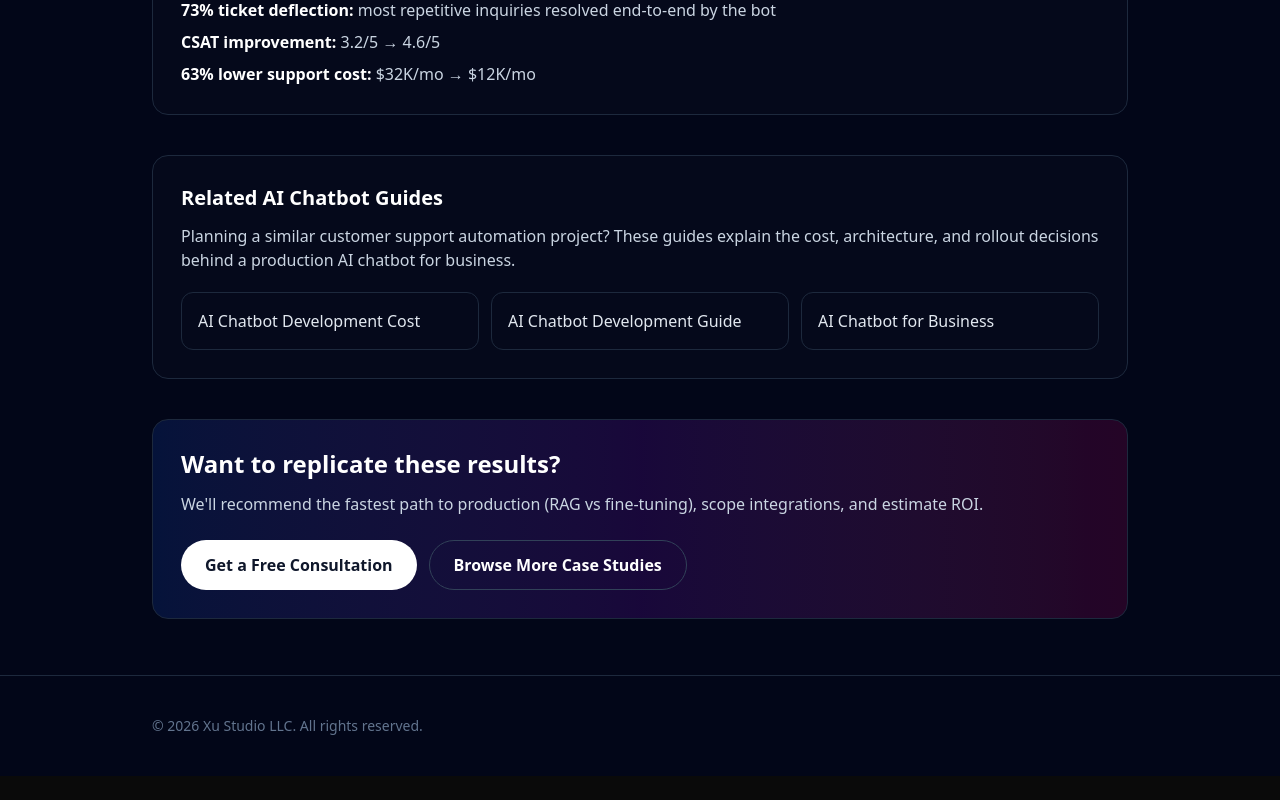
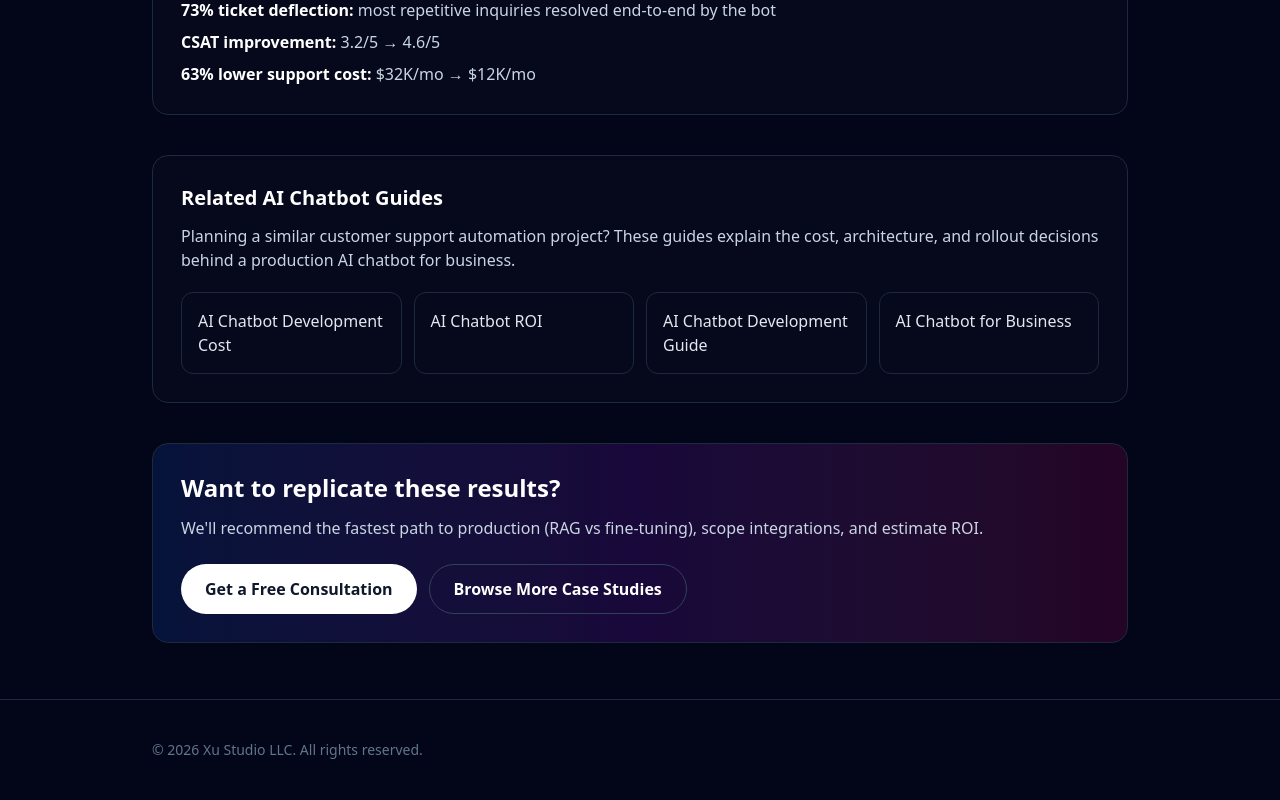
Before and after one commit to ethansure/thexu-studio, a Next.js app: page /case-studies/ecommerce-chatbot in a window 1280 px wide. Shown: the part 1370-2170 px from the top of the page. Before the commit the page ends 2146 px from the top, so only its background shows below. Built offline with nearby package versions, Linux system fonts and the light colour scheme.

Commit message:
seo: link ecommerce case study to chatbot roi

```diff
--- a/src/app/case-studies/ecommerce-chatbot/page.tsx
+++ b/src/app/case-studies/ecommerce-chatbot/page.tsx
@@ -139,12 +139,18 @@ export default function EcommerceChatbotCaseStudyPage() {
             Planning a similar customer support automation project? These guides explain the cost,
             architecture, and rollout decisions behind a production AI chatbot for business.
           </p>
-          <div className="grid md:grid-cols-3 gap-3 mt-5">
+          <div className="grid md:grid-cols-2 lg:grid-cols-4 gap-3 mt-5">
             <Link
               href="/insights/ai-chatbot-development-cost"
               className="rounded-xl border border-slate-800 p-4 text-slate-200 hover:border-blue-500/60 hover:bg-slate-900 transition"
             >
               AI Chatbot Development Cost
+            </Link>
+            <Link
+              href="/insights/ai-chatbot-roi"
+              className="rounded-xl border border-slate-800 p-4 text-slate-200 hover:border-blue-500/60 hover:bg-slate-900 transition"
+            >
+              AI Chatbot ROI
             </Link>
             <Link
               href="/insights/ai-chatbot-development"
```
